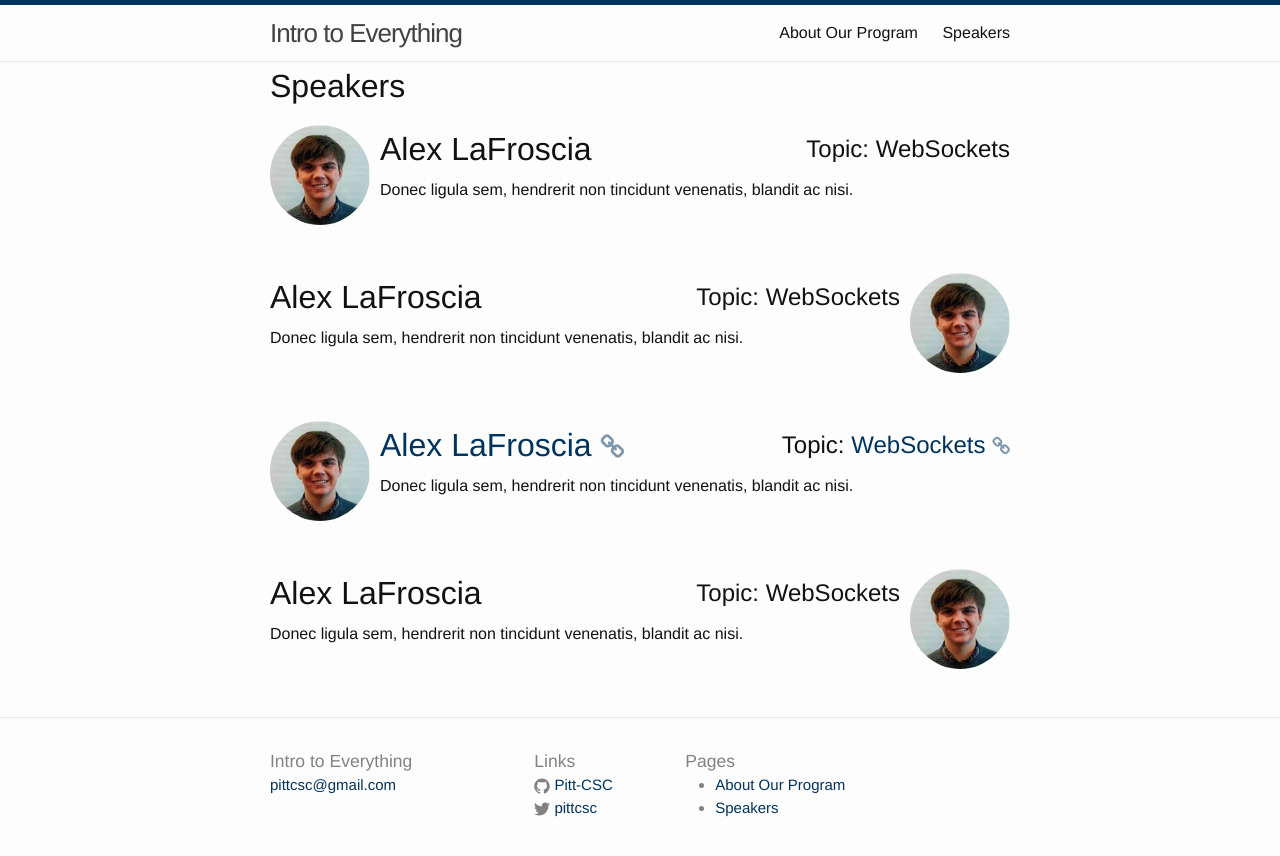
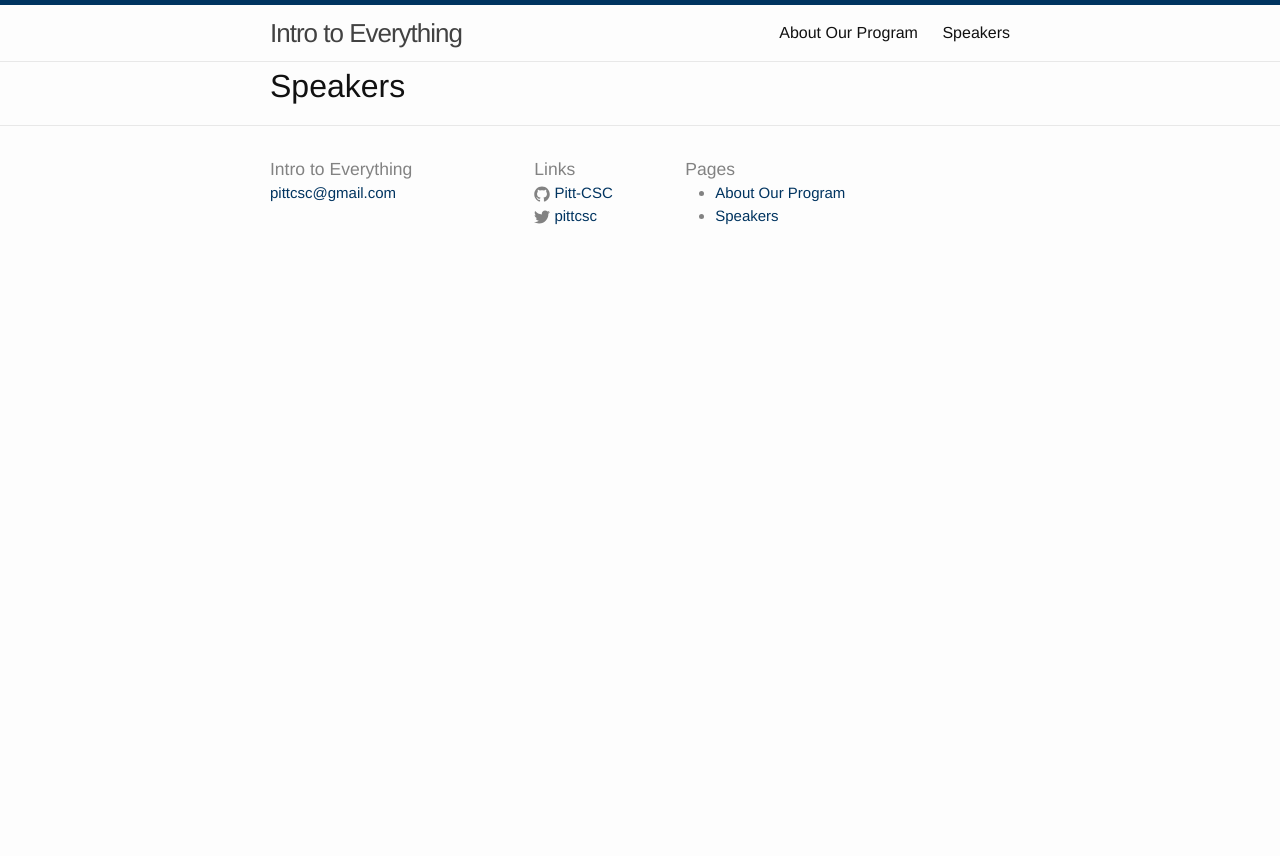
Before and after one commit to Pitt-CSC/intro-to-everything, a Jekyll site: the page built from speakers.html, in a window 1280 px wide. Shown: the top 856 px of the page. Built offline with Jekyll 4.4.1, drawn with Linux system fonts in a browser that asks for light colours.

Commit message:
Remove fake speakers

```diff
--- a/_data/speakers.yml
+++ b/_data/speakers.yml
@@ -1,29 +1,6 @@
-- name: Alex LaFroscia
-  topic:
-    name: WebSockets
-  image: alexlafroscia.jpeg
-  description: Donec ligula sem, hendrerit non tincidunt venenatis, blandit ac
-    nisi.
-
-- name: Alex LaFroscia
-  topic:
-    name: WebSockets
-  image: alexlafroscia.jpeg
-  description: Donec ligula sem, hendrerit non tincidunt venenatis, blandit ac
-    nisi.
-
-- name: Alex LaFroscia
-  topic:
-    name: WebSockets
-    site: socket.io
-  image: alexlafroscia.jpeg
-  site: alexlafroscia.com
-  description: Donec ligula sem, hendrerit non tincidunt venenatis, blandit ac
-    nisi.
-
-- name: Alex LaFroscia
-  topic:
-    name: WebSockets
-  image: alexlafroscia.jpeg
-  description: Donec ligula sem, hendrerit non tincidunt venenatis, blandit ac
-    nisi.
+# - name: Alex LaFroscia
+#   topic:
+#     name: WebSockets
+#   image: alexlafroscia.jpeg
+#   description: Donec ligula sem, hendrerit non tincidunt venenatis, blandit ac
+#     nisi.
```
